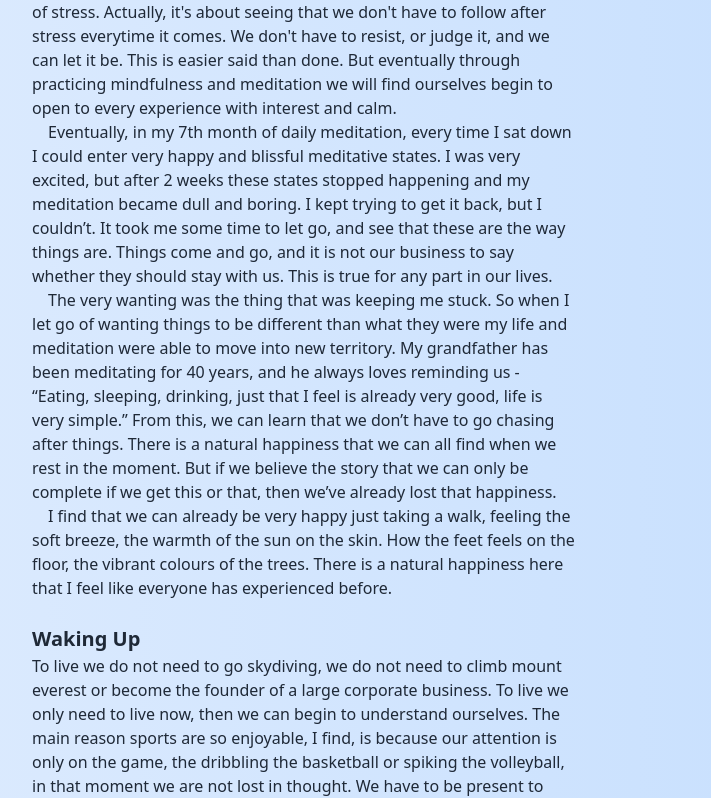
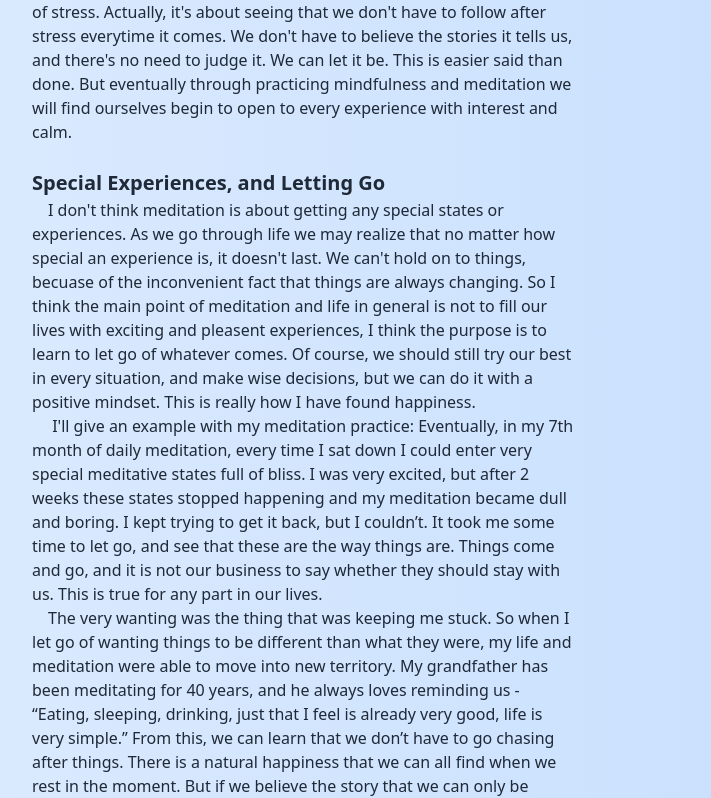
Before and after one commit to JoshuaChou10/mindfulness, a Next.js app: page /mindfulness-course in a window 1280 px wide. Shown: the part 686-1484 px from the top of the page, without its empty margins (48-759 px from the left). Built offline with nearby package versions, Linux system fonts and the light colour scheme.

Commit message:
added final paragraph

```diff
--- a/pages/mindfulness-course.tsx
+++ b/pages/mindfulness-course.tsx
@@ -32,13 +32,16 @@ const sections: { [key: string]: Section } = {
 </p>
 <p>&emsp;Keeping this in mind, I meditated every day for 5, 10, 20 minutes, and kept increasing from there. I loved it. For one, it quieted the thoughts in my head so I could feel lighter from time to time. I started notice some changes, I was less bored, less anxious. Things that used to stress me out, I could now meet with humour and clarity. But then I also started to notice a new freedom and happiness that began to set in. It's a love for the moment. It was also nice to notice that conflicts with my family lessened, I became naturally more confident, and I just felt a lot more free.
 </p>
-<p>&emsp;Since I started meditating, I still feel stress at times. But the difference is that there is a lot more space around it. Emotions becomes easier to deal with, and to let go of. So I don't see meditation as about getting rid of stress. Actually, it's about seeing that we don't have to follow after stress everytime it comes. We don't have to resist, or judge it, and we can let it be. This is easier said than done. But eventually through practicing mindfulness and meditation we will find ourselves begin to open to every experience with interest and calm.  </p>
-<p>&emsp;Eventually, in my 7th month of daily meditation, every time I sat down I could enter very happy and blissful meditative states. I was very excited, but after 2 weeks these states stopped happening and my meditation became dull and boring. I kept trying to get it back, but I couldn’t. It took me some time to let go, and see that these are the way things are. Things come and go, and it is not our business to say whether they should stay with us. This is true for any part in our lives.
+<p>&emsp;Since I started meditating, I still feel stress at times. But the difference is that there is a lot more space around it. Emotions becomes easier to deal with, and to let go of. So I don't see meditation as about getting rid of stress. Actually, it's about seeing that we don't have to follow after stress everytime it comes. We don't have to believe the stories it tells us, and there's no need to judge it. We can let it be. This is easier said than done. But eventually through practicing mindfulness and meditation we will find ourselves begin to open to every experience with interest and calm. </p>
+<br>
+<h1 style="font-size: 1.25rem; font-weight: bold;">Special Experiences, and Letting Go</h1>
+<p>&emsp;I don't think meditation is about getting any special states or experiences. As we go through life we may realize that no matter how special an experience is, it doesn't last. We can't hold on to things, becuase of the inconvenient fact that things are always changing. So I think the main point of meditation and life in general is not to fill our lives with exciting and pleasent experiences, I think the purpose is to learn to let go of whatever comes. Of course, we should still try our best in every situation, and make wise decisions, but we can do it with a positive mindset. This is really how I have found happiness. </p>
+<p>&emsp; I'll give an example with my meditation practice: Eventually, in my 7th month of daily meditation, every time I sat down I could enter very special meditative states full of bliss. I was very excited, but after 2 weeks these states stopped happening and my meditation became dull and boring. I kept trying to get it back, but I couldn’t. It took me some time to let go, and see that these are the way things are. Things come and go, and it is not our business to say whether they should stay with us. This is true for any part in our lives.
 </p>
-<p>&emsp;The very wanting was the thing that was keeping me stuck. So when I let go of wanting things to be different than what they were my life and meditation were able to move into new territory.
-My grandfather has been meditating for 40 years, and he always loves reminding us - “Eating, sleeping, drinking, just that I feel is already very good, life is very simple.” From this, we can learn that we don’t have to go chasing after things. There is a natural happiness that we can all find when we rest in the moment. But if we believe the story that we can only be complete if we get this or that, then we’ve already lost that happiness.
+<p>&emsp;The very wanting was the thing that was keeping me stuck. So when I let go of wanting things to be different than what they were, my life and meditation were able to move into new territory.
+My grandfather has been meditating for 40 years, and he always loves reminding us - “Eating, sleeping, drinking, just that I feel is already very good, life is very simple.” From this, we can learn that we don’t have to go chasing after things. There is a natural happiness that we can all find when we rest in the moment. But if we believe the story that we can only be complete if we get this or that, then unfortunately, we’ve already lost that happiness.
 </p>
-<p>&emsp;I find that we can already be very happy just taking a walk, feeling the soft breeze, the warmth of the sun on the skin. How the feet feels on the floor, the vibrant colours of the trees. There is a natural happiness here that I feel like everyone has experienced before.
+<p>&emsp;I find that we can already be genuinely happy just taking in everything we have in the present. For example, when taking a walk, we feel the soft breeze, the warmth of the sun on the skin. We feel how the feet feels on the floor, the vibrant colours of the trees. This is the natural happiness here that I feel like everyone has experienced before - just from  being present.
 </p>
 <br>
 
```
